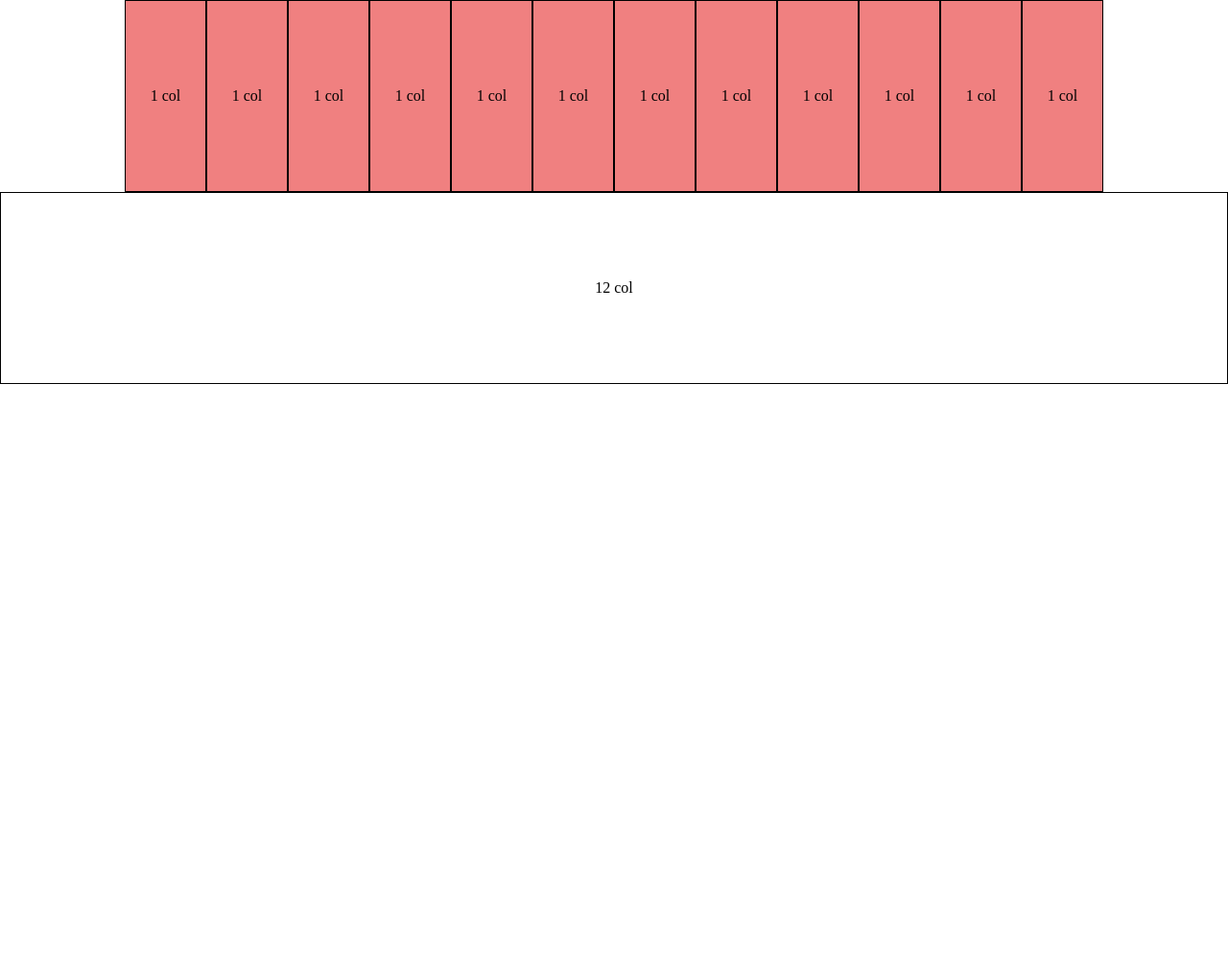
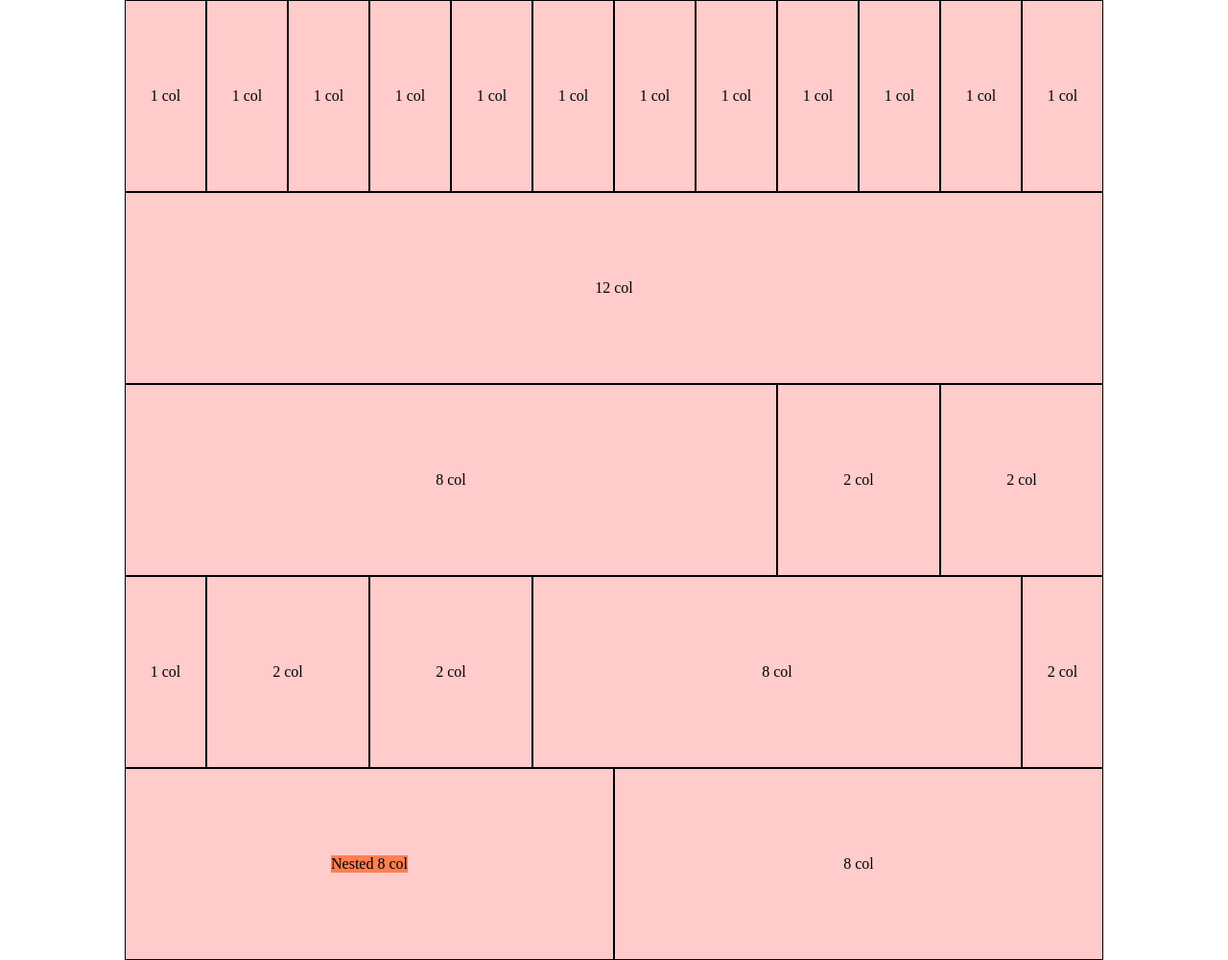
Before and after one commit to giuliop93/html-css-12bool, a plain HTML site: page index.html in a window 1280 px wide. Shown: the whole page at 96% size. Before the commit the page ends 800 px from the top, so only its background shows below. Drawn offline with Linux system fonts and the light colour scheme.

Commit message:
Help me pls

```diff
--- a/framework.css
+++ b/framework.css
@@ -1,7 +1,7 @@
 .raw {
     width: 1020px;
     margin: auto;
-    background-color: lightcoral;
+    background-color: rgb(255, 203, 203);
 }
 
 .clearfix::after {
@@ -30,42 +30,42 @@
 }
 
 .col-2 {
-    width: calc(100% / 12) * 2;
+    width: calc((100% / 12) * 2);
 }
 
 .col-3 {
-    width: calc(100% / 12) * 3;
+    width: calc((100% / 12) * 3);
 }
 
 .col-4 {
-    width: calc(100% / 12) * 4;
+    width: calc((100% / 12) * 4);
 }
 
 .col-5 {
-    width: calc(100% / 12) * 5;
+    width: calc((100% / 12) * 5);
 }
 
 .col-6 {
-    width: calc(100% / 12) * 6;
+    width: calc((100% / 12) * 6);
 }
 
 .col-7 {
-    width: calc(100% / 12) * 7;
+    width: calc((100% / 12) * 7);
 }
 
 .col-8 {
-    width: calc(100% / 12) * 8;
+    width: calc((100% / 12) * 8);
 }
 
 .col-9 {
-    width: calc(100% / 12) * 9;
+    width: calc((100% / 12) * 9);
 }
 
 .col-10 {
-    width: calc(100% / 12) * 10;
+    width: calc((100% / 12) * 10);
 }
 .col-11 {
-    width: calc(100% / 12) * 11;
+    width: calc((100% / 12) * 11);
 }
 .col-12 {
     width: 100%;
--- a/index.html
+++ b/index.html
@@ -45,13 +45,53 @@
             </div>
             <div class="col-1">
                 <div class="colcon">1 col</div>
-
             </div>
         </div>
 
-            <div class="row clearfix">
+        <div class="raw clearfix">
             <div class="col-12">
                 <div class="colcon">12 col</div>
+            </div>
+        </div>
+
+        <div class="raw clearfix">
+            <div class="col-8">
+                <div class="colcon">8 col</div>
+            </div>
+            <div class="col-2">
+                <div class="colcon">2 col</div>
+            </div>
+            <div class="col-2">
+                <div class="colcon">2 col</div>
+            </div>
+        </div>
+
+        <div class="raw clearfix">
+            <div class="col-1">
+                <div class="colcon">1 col</div>
+            </div>
+            <div class="col-2">
+                <div class="colcon">2 col</div>
+            </div>
+            <div class="col-2">
+                <div class="colcon">2 col</div>
+            </div>
+            <div class="col-6">
+                <div class="colcon">8 col</div>
+            </div>
+            <div class="col-1">
+                <div class="colcon">2 col</div>
+            </div>
+        </div>
+
+        <div class="raw clearfix">
+            <div class="col-6">
+                <div class="colcon nested">Nested 2 col</div>
+                <div class="colcon nested">Nested 2 col</div>
+                <div class="colcon nested">Nested 8 col</div>
+            </div>
+            <div class="col-6">
+                <div class="colcon">8 col</div>
             </div>
         </div>
     </div>
--- a/style.css
+++ b/style.css
@@ -7,3 +7,8 @@
 .container {
 
 }
+
+.nested {
+    background-color: coral;
+    display: inline-block;
+}
```
Lines whose indentation alone changed are shown as unchanged.
